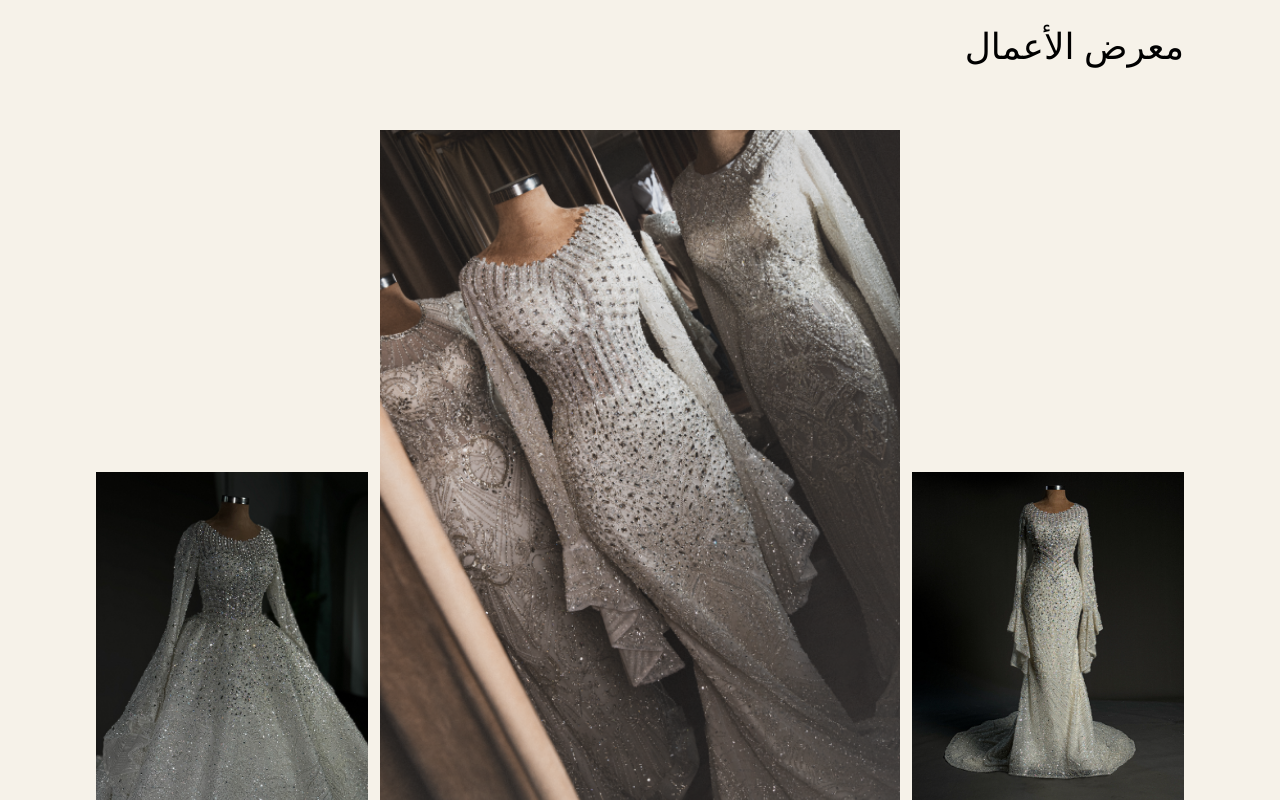
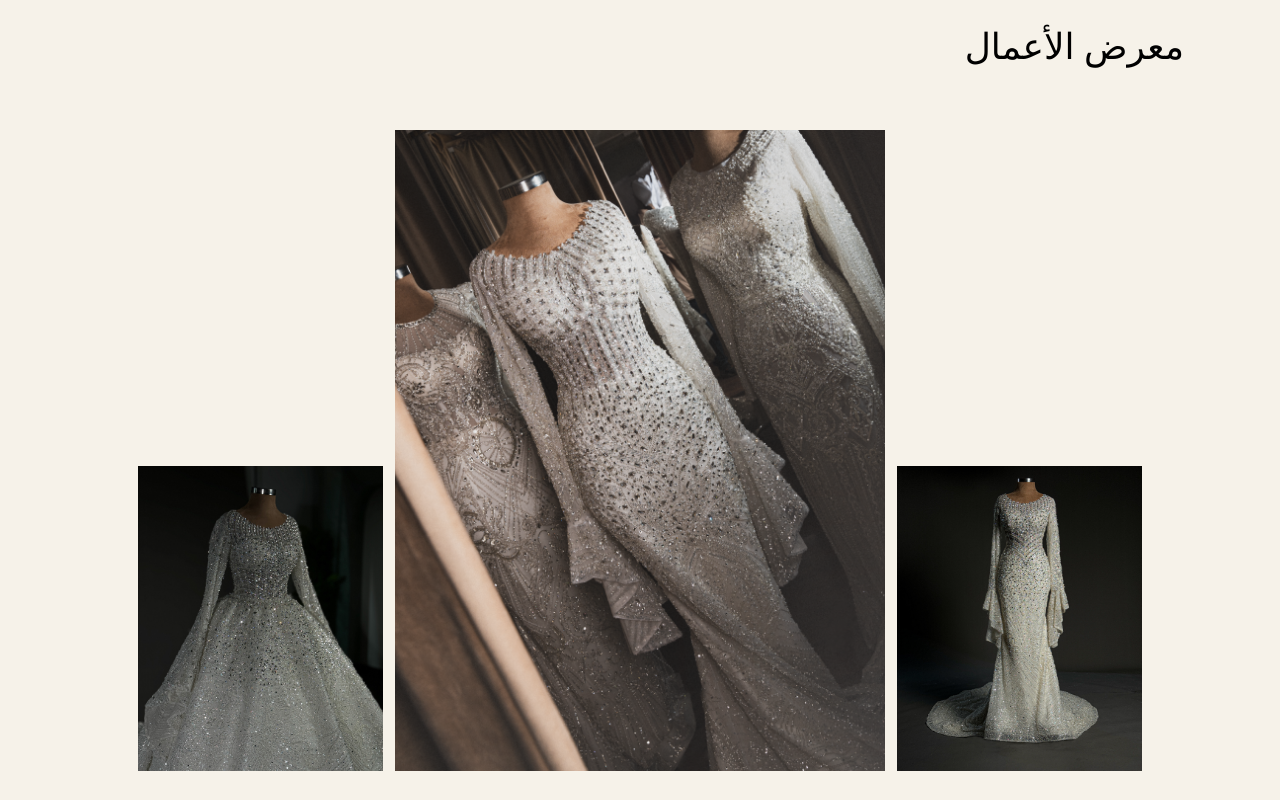
Before and after one commit to ziad223/wedding, a React (Vite) app: page / in a window 1280 px wide. Shown: the part 2840-3640 px from the top of the page. Built offline with nearby package versions, Linux system fonts and the light colour scheme.

Commit message:
fix section

```diff
--- a/src/components/HomeSection4.jsx
+++ b/src/components/HomeSection4.jsx
@@ -7,7 +7,7 @@ const HomeSection4 = () => {
   return (
       <div className='bg-[#f6f2e9] px-4 md:px-8 lg:px-24 py-10'>
           <h2 className='lg:text-4xl text-xl'>معرض الأعمال</h2>
-          <div className="flex justify-center gap-3 mt-16 items-end">
+          <div className="flex justify-center lg:w-[90%] mx-auto gap-3 mt-16 items-end">
               <img src={home3} alt="home3" className="w-1/4 h-full object-contain" /> {/* الصورة الأولى بحجم نصف */}
               <img src={home4} alt="home4" className="w-1/2 h-full object-contain" /> {/* الصورة الوسطى بحجم كامل */}
               <img src={home5} alt="home5" className="w-1/4 h-full object-contain" /> {/* الصورة الأخيرة بحجم نصف */}
```
